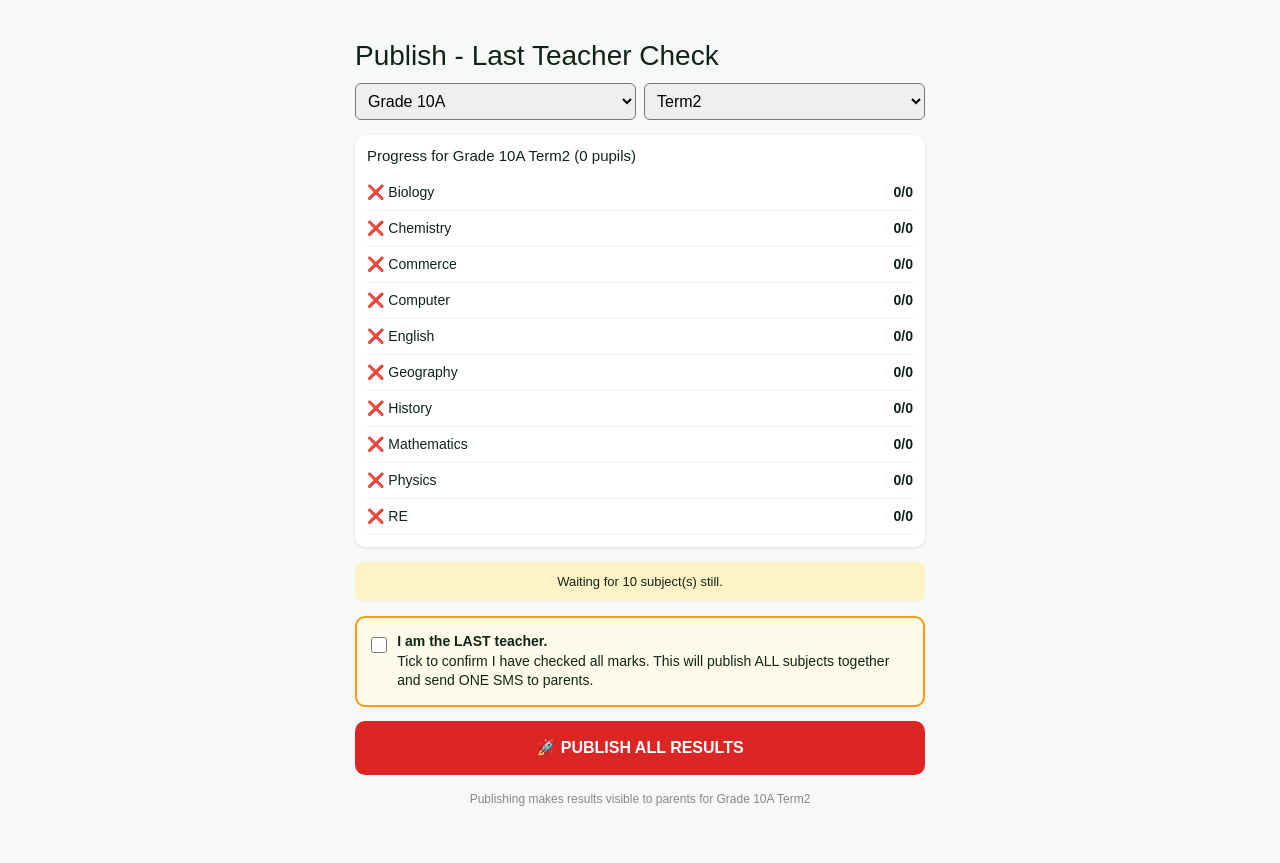
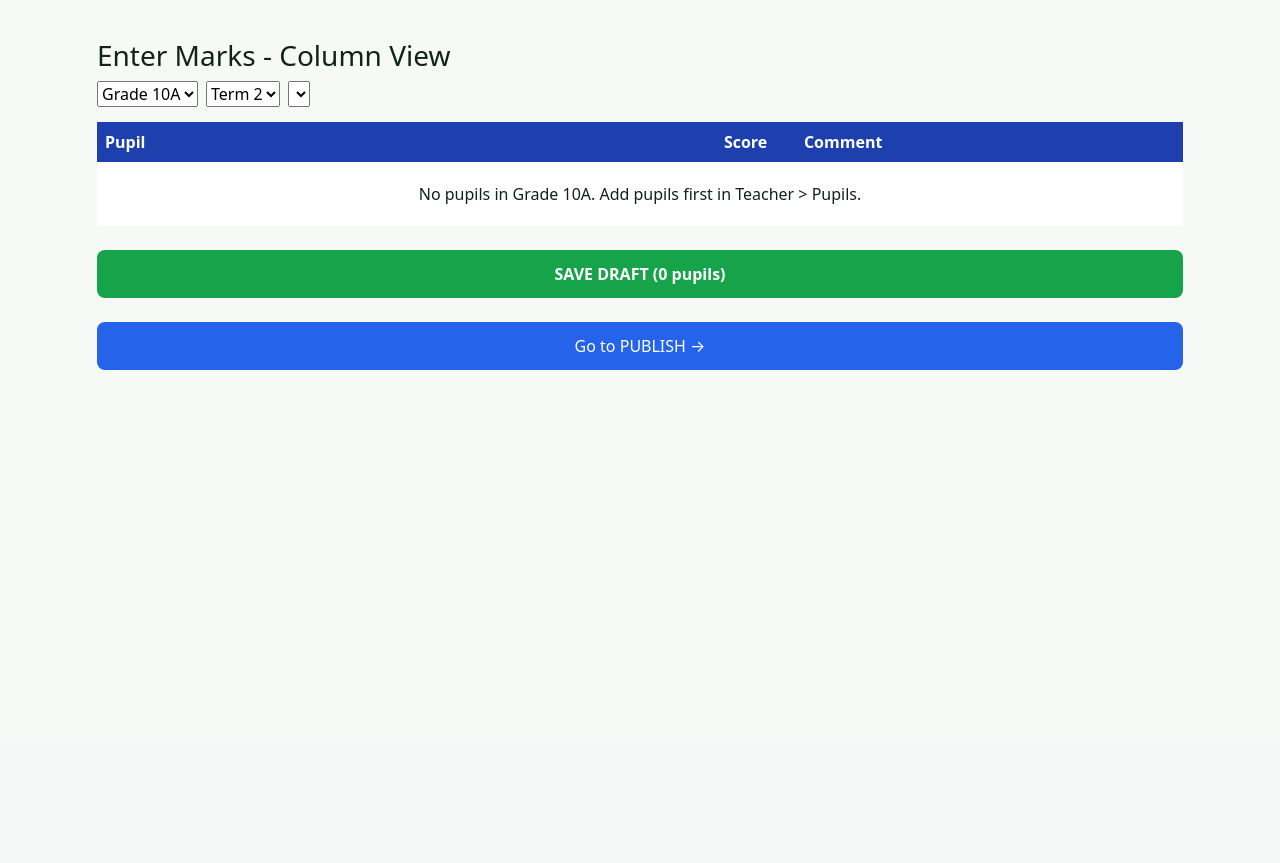
Before and after one commit to CHABZ-1/Zambia-results-portal, a Flask app: page /teacher/publish in a window 1280 px wide. Shown: the part 57-920 px from the top of the page. After the commit the page ends 427 px from the top, so only its background shows below. Run offline with Flask 3, Linux system fonts and the light colour scheme; the visitor is signed in with stand-in values (Sample User, id 1); data comes from the database, SQL or seed files in the repository; data that the repository does not hold is empty.

Commit message:
Update teacher_publish.html

```diff
--- a/templates/teacher_publish.html
+++ b/templates/teacher_publish.html
@@ -1,58 +1,48 @@
 {% extends "base.html" %}
 {% block content %}
-<div style="padding:15px;max-width:600px;margin:auto;font-family:Arial;">
-<h3 style="margin-bottom:10px;">Publish - Last Teacher Check</h3>
-
-<form method="GET" style="display:flex;gap:8px;margin-bottom:15px;">
-<select name="grade" onchange="this.form.submit()" style="padding:8px;border-radius:6px;flex:1;">
+<div style="padding:15px;">
+<h3>Enter Marks - Column View</h3>
+<form method="GET" style="display:flex;gap:8px;flex-wrap:wrap;margin-bottom:15px;">
+<select name="grade" onchange="this.form.submit()">
 {% for g in ["Grade 8A","Grade 8B","Grade 9A","Grade 9B","Grade 10A","Grade 10B","Grade 11A","Grade 12A"] %}
 <option value="{{g}}" {% if g==grade %}selected{% endif %}>{{g}}</option>
 {% endfor %}
 </select>
-<select name="term" onchange="this.form.submit()" style="padding:8px;border-radius:6px;flex:1;">
-<option value="Term1" {% if term=="Term1" %}selected{% endif %}>Term1</option>
-<option value="Term2" {% if term=="Term2" %}selected{% endif %}>Term2</option>
-<option value="Term3" {% if term=="Term3" %}selected{% endif %}>Term3</option>
+<select name="term" onchange="this.form.submit()">
+<option value="Term1" {% if term=="Term1" %}selected{% endif %}>Term 1</option>
+<option value="Term2" {% if term=="Term2" %}selected{% endif %}>Term 2</option>
+<option value="Term3" {% if term=="Term3" %}selected{% endif %}>Term 3</option>
+</select>
+<select name="subject_id" onchange="this.form.submit()">
+{% for s in subjects %}
+<option value="{{s.id}}" {% if s.id==subject_id %}selected{% endif %}>{{s.name}}</option>
+{% endfor %}
 </select>
 </form>
-
-<div style="background:white;padding:12px;border-radius:10px;margin-bottom:15px;box-shadow:0 1px 3px rgba(0,0,0,0.1);">
-<h4 style="margin:0 0 10px 0;font-size:15px;">Progress for {{grade}} {{term}} ({{total_pupils}} pupils)</h4>
-{% for s in progress %}
-<div style="display:flex;justify-content:space-between;padding:7px 0;border-bottom:1px solid #f0f0f0;font-size:14px;">
-<span>{% if s.count>0 %}✅{% else %}❌{% endif %} {{s.name}}</span>
-<span style="font-weight:bold;">{{s.count}}/{{total_pupils}}</span>
-</div>
-{% endfor %}
-</div>
-
-{% if progress %}
-  {% set missing = progress|selectattr('count','equalto',0)|list|length %}
-  {% if missing == 0 %}
-  <div style="background:#dcfce7;padding:12px;border-radius:8px;border:1px solid #16a34a;margin-bottom:15px;text-align:center;">
-  <strong style="color:#16a34a;">🎉 All subjects entered! Ready to publish.</strong>
-  </div>
-  {% else %}
-  <div style="background:#fef3c7;padding:10px;border-radius:8px;margin-bottom:15px;text-align:center;font-size:13px;">
-  Waiting for {{missing}} subject(s) still.
-  </div>
-  {% endif %}
-{% endif %}
-
-<form method="POST" action="/teacher/publish-all">
+<form method="POST">
 <input type="hidden" name="grade" value="{{grade}}">
 <input type="hidden" name="term" value="{{term}}">
-
-<label style="display:flex;align-items:flex-start;gap:10px;padding:14px;background:#fffbeb;border:2px solid #f59e0b;border-radius:10px;margin-bottom:14px;">
-<input type="checkbox" name="is_last" value="1" required style="width:22px;height:22px;margin-top:2px;">
-<span style="font-size:14px;line-height:1.4;"><b>I am the LAST teacher.</b><br>Tick to confirm I have checked all marks. This will publish ALL subjects together and send ONE SMS to parents.</span>
-</label>
-
-<button type="submit" style="width:100%;padding:15px;background:#dc2626;color:white;border:none;border-radius:10px;font-weight:bold;font-size:16px;">
-🚀 PUBLISH ALL RESULTS
-</button>
+<input type="hidden" name="subject_id" value="{{subject_id}}">
+<table style="width:100%;border-collapse:collapse;background:white;">
+<tr style="background:#1e40af;color:white;">
+<th style="padding:8px;text-align:left;">Pupil</th>
+<th style="width:80px;">Score</th>
+<th style="width:35%;">Comment</th>
+</tr>
+{% for p in pupils %}
+<tr style="border-bottom:1px solid #ddd;">
+<td style="padding:8px;">{{p.full_name}}</td>
+<td><input type="number" name="score_{{p.id}}" min="0" max="100" placeholder="0-100" style="width:70px;padding:6px;border:1px solid #ccc;border-radius:4px;"></td>
+<td><input type="text" name="comment_{{p.id}}" placeholder="e.g. Very Good" style="width:95%;padding:6px;border:1px solid #ccc;border-radius:4px;"></td>
+</tr>
+{% else %}
+<tr><td colspan="3" style="padding:20px;text-align:center;">No pupils in {{grade}}. Add pupils first in Teacher > Pupils.</td></tr>
+{% endfor %}
+</table>
+<br>
+<button type="submit" style="width:100%;padding:12px;background:#16a34a;color:white;border:none;border-radius:8px;font-weight:bold;">SAVE DRAFT ({{pupils|length}} pupils)</button>
 </form>
-
-<p style="text-align:center;color:#888;font-size:12px;margin-top:15px;">Publishing makes results visible to parents for {{grade}} {{term}}</p>
+<br>
+<a href="/teacher/publish?grade={{grade}}&term={{term}}" style="display:block;text-align:center;padding:12px;background:#2563eb;color:white;border-radius:8px;text-decoration:none;">Go to PUBLISH →</a>
 </div>
 {% endblock %}
```
